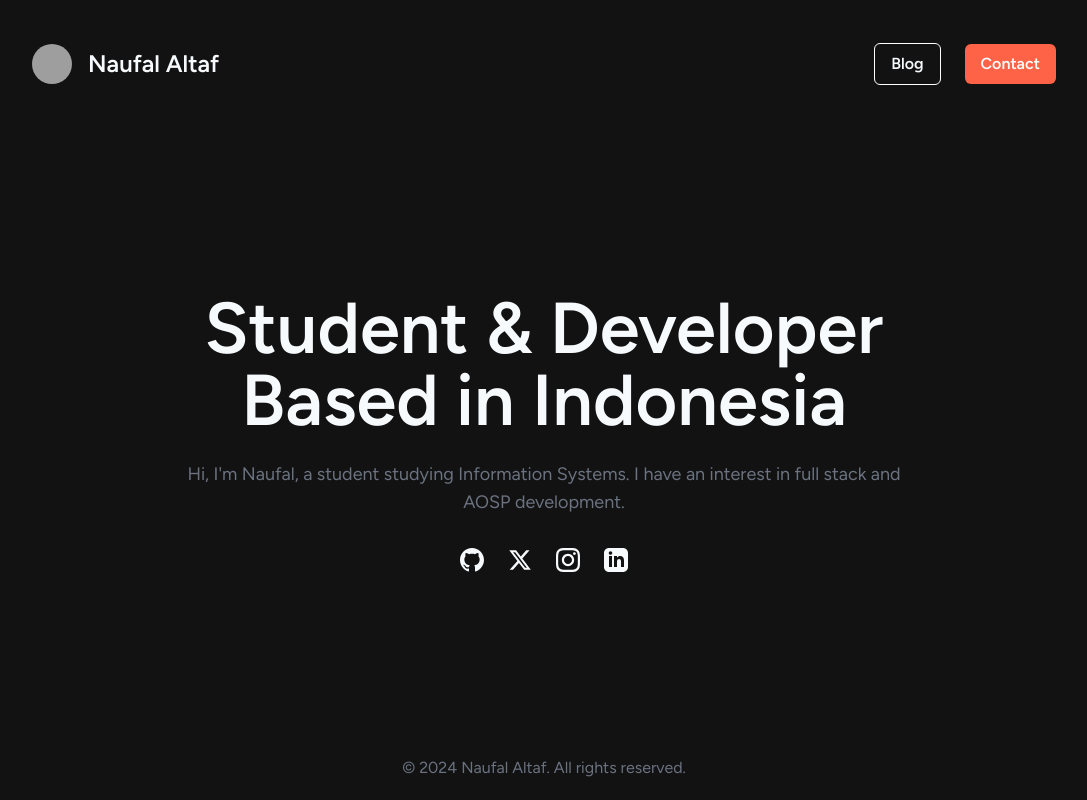
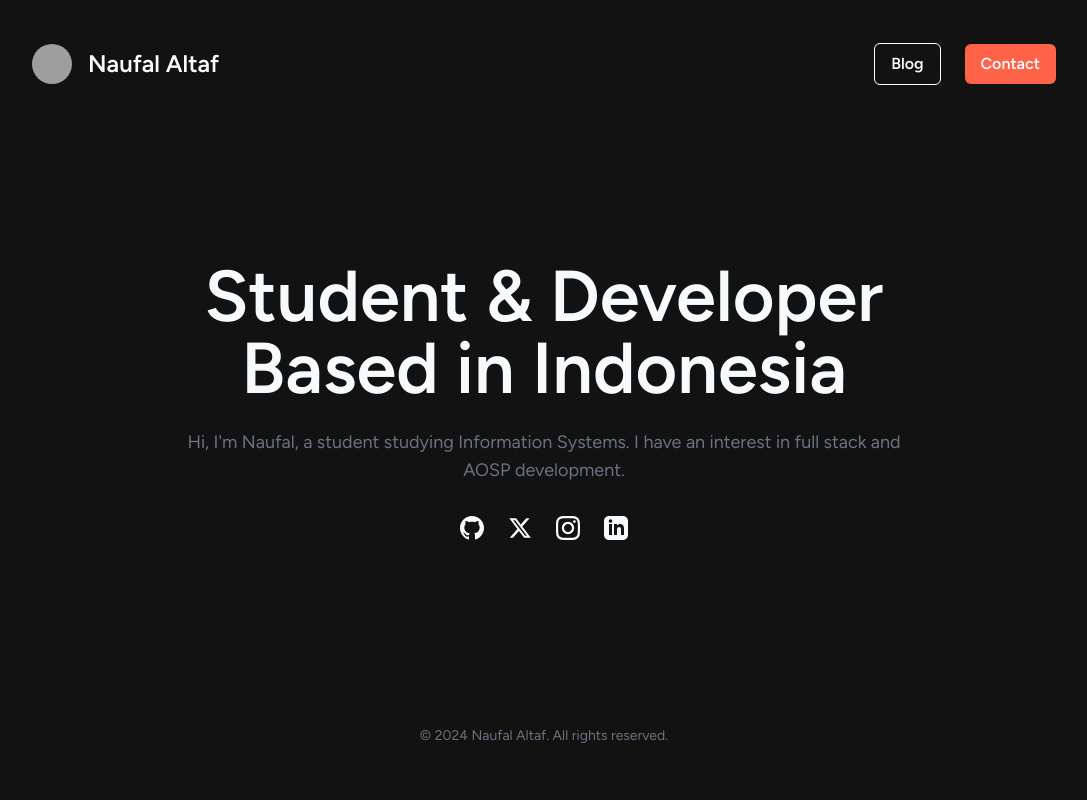
Before and after one commit to nawocci/site, a Next.js app: page / in a window 1280 px wide. Shown: the whole page, without its empty margins (96-1183 px from the left). Built offline with nearby package versions, Linux system fonts and the light colour scheme; grey boxes are pictures that could not be loaded.

Commit message:
Rework RootLayout and adjust Footer sizing to fix inconsistent layout

```diff
--- a/src/app/layout.tsx
+++ b/src/app/layout.tsx
@@ -17,13 +17,15 @@ export default function RootLayout({
 }>) {
   return (
     <html lang="en">
-      <body className={`${figtree.className} bg-background text-text w-full h-screen flex justify-center px-4 sm:px-0`}>
-        <div className="max-w-5xl w-full flex flex-col">
-          <Navbar />
-          <div className="flex-grow flex justify-center">
-            {children}
+      <body className={`${figtree.className} bg-background text-text`}>
+        <div className="min-h-[100dvh] flex justify-center px-4 sm:px-0">
+          <div className="w-full max-w-5xl flex flex-col">
+            <Navbar />
+            <main className="flex-grow flex justify-center items-center">
+              {children}
+            </main>
+            <Footer />
           </div>
-          <Footer />
         </div>
       </body>
     </html>
--- a/src/components/Footer.tsx
+++ b/src/components/Footer.tsx
@@ -1,7 +1,7 @@
 export default function Footer() {
   return (
-    <footer className="flex items-center justify-center w-full min-h-12 sm:min-h-16 text-secondary">
-      <p className="px-4 text-center text-xs sm:text-base">
+    <footer className="flex items-center justify-center w-full min-h-24 sm:min-h-32 text-secondary">
+      <p className="px-4 text-center text-xs sm:text-sm">
         &copy; {new Date().getFullYear()} Naufal Altaf. All rights reserved.
       </p>
     </footer>
```
